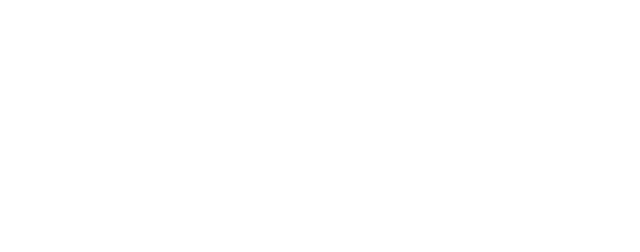
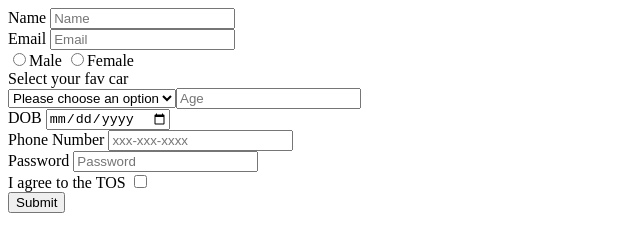
Before and after one commit to acciojob/signup-form-car-Haripriya-Kondapally, a website: page main.html in a window 1280 px wide. Shown: the whole page, without its empty margins (0-640 px from the left). Drawn offline with Linux system fonts and the light colour scheme.

Commit message:
created a submission

```diff
--- a/main.html
+++ b/main.html
@@ -8,7 +8,42 @@
 
 <body>
 	<!-- the entire body must be written by student -->
-    <script type="text/javascript" src="./script.js">
+    <form method="post">
+		<label for="name" >Name</label>
+		<input type="text" id="name" placeholder="Name" required>
+		<br>
+		<label for="email" >Email</label>
+		<input type="email" id="email" placeholder="Email" required>
+		<br>
+		<input type="radio" name="gender" id="gender_m" required>Male
+		<input type="radio" name="gender" id="gender_f" required>Female
+		<br>
+		<label for="age">Select your fav car</label>
+		<br>
+		<select id="cars" required>
+			<option>Please choose an option</option>
+			<option>BMW</option>
+			<option>Toyota</option>
+			<option>Audi</option>
+		<br>
+		<label for="age">Age</label>
+		<input type="number" id="age" placeholder="Age" required>
+		<br>
+		<label for="dob">DOB</label>
+		<input type="date" id="dob" required>
+		<br>
+		<label for="tel">Phone Number</label>
+		<input type="tel" id="tel" placeholder="xxx-xxx-xxxx">
+		<br>
+		<label for="password">Password</label>
+		<input type="password" id="password" required placeholder="Password">
+		<br>
+		<label for="tos"> I agree to the TOS</label>
+		<input type="checkbox" id="tos" required >
+		<br>
+		<button type="submit">Submit</button>
+	</form>
+	<script type="text/javascript" src="./script.js">
 </script>
 
 </body>
```
